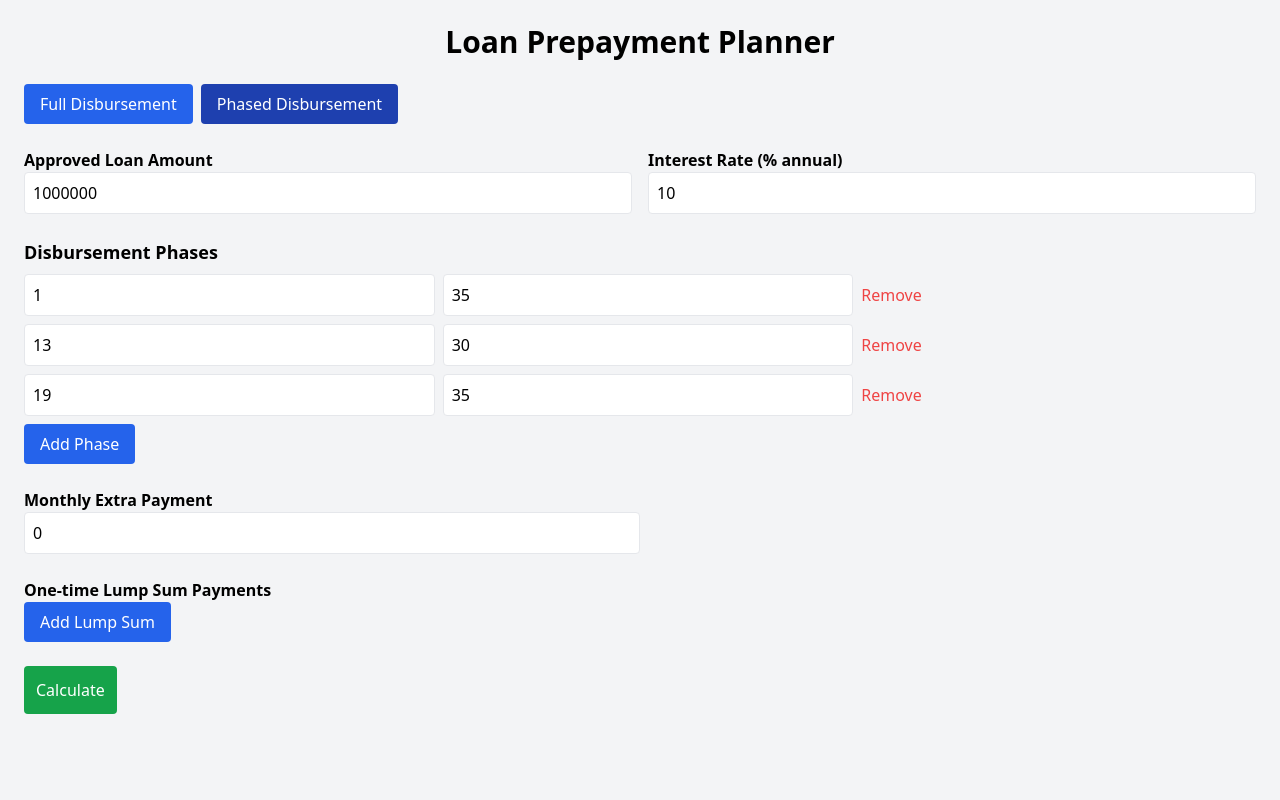
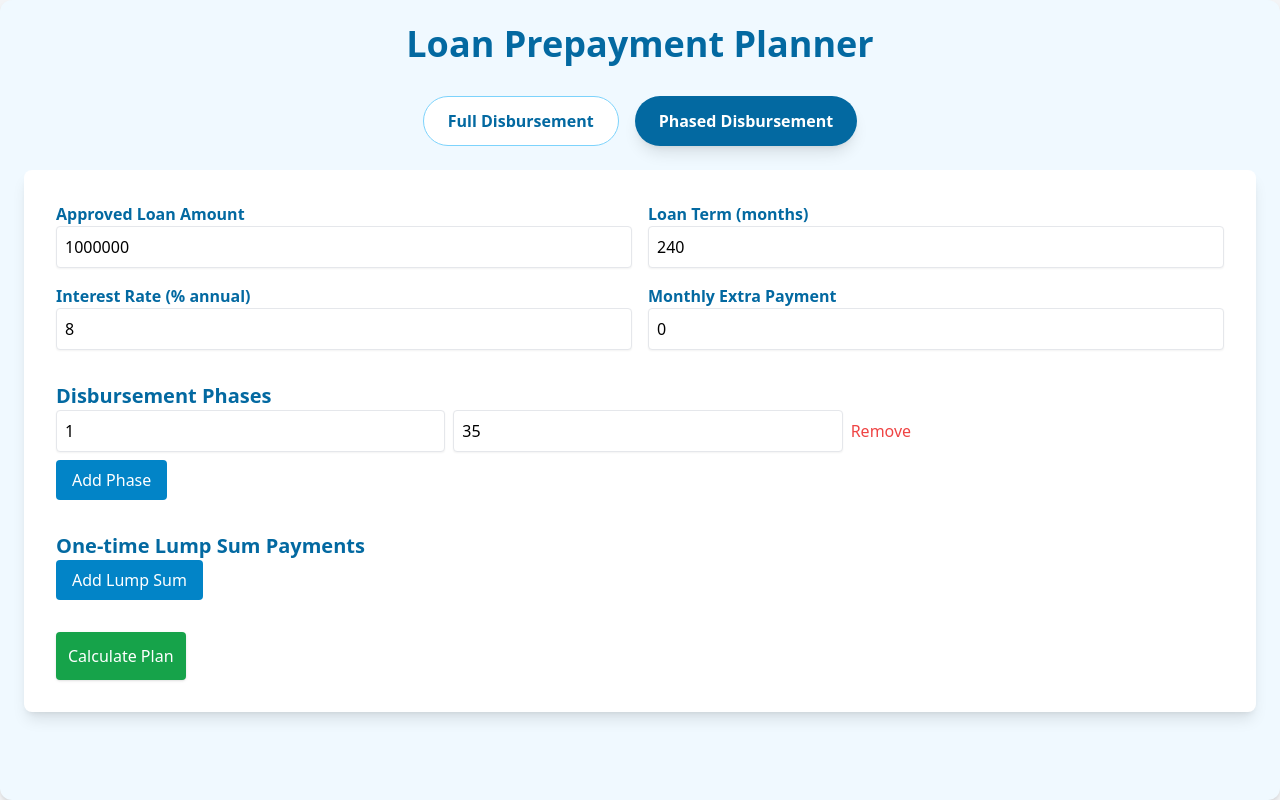
Before and after one commit to inishantmishra/Loan-Calculator, a Vue app: page / in a window 1280 px wide. Both pictures are taken after a click on the button "Phased Disbursement". Built offline with nearby package versions, Linux system fonts and the light colour scheme.

Commit message:
Added 2 Tab-1s

```diff
--- a/src/App.vue
+++ b/src/App.vue
@@ -1,28 +1,30 @@
 <template>
-  <div class="max-w-7xl mx-auto p-6">
-    <h1 class="text-3xl font-bold mb-6 text-center">Loan Prepayment Planner</h1>
-    <div class="mb-6">
+  <div class="max-w-7xl mx-auto p-6 bg-sky-50 min-h-screen rounded-xl shadow-md">
+    <h1 class="text-4xl font-bold mb-8 text-center text-sky-700">Loan Prepayment Planner</h1>
+    <div class="mb-6 flex justify-center space-x-4">
       <button
-        class="px-4 py-2 mr-2 rounded bg-blue-600 text-white"
-        :class="{ 'bg-blue-800': selectedTab === 'full' }"
+        class="px-6 py-3 rounded-full transition-colors duration-300"
+        :class="selectedTab === 'full' ? 'bg-sky-700 text-white shadow-lg' : 'bg-white text-sky-700 border border-sky-300'"
         @click="selectedTab = 'full'"
       >
         Full Disbursement
       </button>
       <button
-        class="px-4 py-2 rounded bg-blue-600 text-white"
-        :class="{ 'bg-blue-800': selectedTab === 'phased' }"
+        class="px-6 py-3 rounded-full transition-colors duration-300"
+        :class="selectedTab === 'phased' ? 'bg-sky-700 text-white shadow-lg' : 'bg-white text-sky-700 border border-sky-300'"
         @click="selectedTab = 'phased'"
       >
         Phased Disbursement
       </button>
     </div>
 
-    <div v-if="selectedTab === 'full'">
-      <FullDisbursementCalculator />
-    </div>
-    <div v-else>
-      <PhasedDisbursementCalculator />
+    <div class="bg-white p-8 rounded-lg shadow-lg">
+      <div v-if="selectedTab === 'full'">
+        <FullDisbursementCalculator />
+      </div>
+      <div v-else>
+        <PhasedDisbursementCalculator />
+      </div>
     </div>
   </div>
 </template>
@@ -47,5 +49,16 @@ export default {
 <style scoped>
 body {
   font-family: 'Segoe UI', Tahoma, Geneva, Verdana, sans-serif;
+  background-color: #f0f9ff;
+  color: #1e293b;
+}
+button {
+  font-weight: 600;
+}
+canvas {
+  background-color: white;
+  border-radius: 0.5rem;
+  padding: 1rem;
+  box-shadow: 0 0 10px rgba(0, 0, 0, 0.05);
 }
 </style>
--- a/src/components/FullDisbursementCalculator.vue
+++ b/src/components/FullDisbursementCalculator.vue
@@ -2,69 +2,70 @@
   <div class="space-y-8">
     <div class="grid grid-cols-1 md:grid-cols-2 gap-4">
       <div>
-        <label class="block font-semibold">Loan Amount</label>
-        <input v-model.number="loanAmount" type="number" class="w-full p-2 border rounded" />
+        <label class="block font-semibold text-sky-700">Loan Amount</label>
+        <input v-model.number="loanAmount" type="number" class="w-full p-2 border rounded shadow-sm" />
       </div>
       <div>
-        <label class="block font-semibold">Interest Rate (% annual)</label>
-        <input v-model.number="interestRate" type="number" class="w-full p-2 border rounded" />
+        <label class="block font-semibold text-sky-700">Interest Rate (% annual)</label>
+        <input v-model.number="interestRate" type="number" class="w-full p-2 border rounded shadow-sm" />
       </div>
       <div>
-        <label class="block font-semibold">Loan Term (months)</label>
-        <input v-model.number="loanTerm" type="number" class="w-full p-2 border rounded" />
+        <label class="block font-semibold text-sky-700">Loan Term (months)</label>
+        <input v-model.number="loanTerm" type="number" class="w-full p-2 border rounded shadow-sm" />
       </div>
       <div>
-        <label class="block font-semibold">Monthly Extra Payment (optional)</label>
-        <input v-model.number="monthlyExtra" type="number" class="w-full p-2 border rounded" />
+        <label class="block font-semibold text-sky-700">Monthly Extra Payment</label>
+        <input v-model.number="monthlyExtra" type="number" class="w-full p-2 border rounded shadow-sm" />
       </div>
     </div>
 
     <div>
-      <h3 class="font-bold text-xl mb-2">Recurring Lump Sum Payments</h3>
-      <input v-model.number="recurringLump.amount" placeholder="Amount" type="number" class="p-2 border rounded w-1/3" />
-      <input v-model.number="recurringLump.every" placeholder="Every X months" type="number" class="p-2 border rounded w-1/3" />
+      <h3 class="font-bold text-xl text-sky-700">Recurring Lump Sum</h3>
+      <input v-model.number="recurringLump.amount" placeholder="Amount" type="number" class="p-2 border rounded shadow-sm w-1/3" />
+      <input v-model.number="recurringLump.every" placeholder="Every X months" type="number" class="p-2 border rounded shadow-sm w-1/3" />
     </div>
 
     <div>
-      <h3 class="font-bold text-xl mb-2">One-time Lump Sum Payments</h3>
+      <h3 class="font-bold text-xl text-sky-700">One-time Lump Sum Payments</h3>
       <div v-for="(lump, index) in oneTimeLumps" :key="index" class="flex gap-2 mb-2">
-        <input v-model.number="lump.month" placeholder="Month" type="number" class="p-2 border rounded w-1/3" />
-        <input v-model.number="lump.amount" placeholder="Amount" type="number" class="p-2 border rounded w-1/3" />
+        <input v-model.number="lump.month" placeholder="Month" type="number" class="p-2 border rounded shadow-sm w-1/3" />
+        <input v-model.number="lump.amount" placeholder="Amount" type="number" class="p-2 border rounded shadow-sm w-1/3" />
         <button @click="oneTimeLumps.splice(index, 1)" class="text-red-600">Remove</button>
       </div>
-      <button @click="oneTimeLumps.push({ month: null, amount: null })" class="bg-blue-500 text-white px-4 py-2 rounded">Add</button>
+      <button @click="oneTimeLumps.push({ month: null, amount: null })" class="bg-sky-600 text-white px-4 py-2 rounded">Add Lump Sum</button>
     </div>
 
-    <button @click="calculate" class="bg-green-600 text-white p-3 rounded">Calculate Plan</button>
+    <button @click="calculate" class="bg-green-600 text-white p-3 rounded shadow">Calculate Plan</button>
 
-    <div v-if="summary">
-      <div class="grid grid-cols-2 md:grid-cols-4 gap-4 mt-8">
-        <div class="bg-gray-100 p-4 rounded shadow">
-          <div class="font-semibold text-sm">Monthly EMI</div>
-          <div class="text-lg font-bold">₹{{ summary.emi.toFixed(2) }}</div>
+    <div v-if="summary" class="mt-8">
+      <div class="grid grid-cols-1 md:grid-cols-4 gap-4">
+        <div class="bg-white border rounded-lg p-4 shadow text-center">
+          <h4 class="font-semibold text-gray-500 text-sm">Monthly EMI</h4>
+          <p class="text-xl font-bold text-sky-700">₹{{ summary.emi.toFixed(2) }}</p>
         </div>
-        <div class="bg-gray-100 p-4 rounded shadow">
-          <div class="font-semibold text-sm">Interest Paid</div>
-          <div class="text-lg font-bold">₹{{ summary.totalInterest.toFixed(2) }}</div>
+        <div class="bg-white border rounded-lg p-4 shadow text-center">
+          <h4 class="font-semibold text-gray-500 text-sm">Total Interest</h4>
+          <p class="text-xl font-bold text-sky-700">₹{{ summary.totalInterest.toFixed(2) }}</p>
         </div>
-        <div class="bg-gray-100 p-4 rounded shadow">
-          <div class="font-semibold text-sm">Months Saved</div>
-          <div class="text-lg font-bold">{{ summary.monthsSaved }}</div>
+        <div class="bg-white border rounded-lg p-4 shadow text-center">
+          <h4 class="font-semibold text-gray-500 text-sm">Duration</h4>
+          <p class="text-xl font-bold text-sky-700">{{ schedule.length }} months</p>
         </div>
-        <div class="bg-gray-100 p-4 rounded shadow">
-          <div class="font-semibold text-sm">Total Duration</div>
-          <div class="text-lg font-bold">{{ schedule.length }} months</div>
+        <div class="bg-white border rounded-lg p-4 shadow text-center">
+          <h4 class="font-semibold text-gray-500 text-sm">Months Saved</h4>
+          <p class="text-xl font-bold text-sky-700">{{ summary.monthsSaved }}</p>
         </div>
       </div>
 
-      <canvas id="stackedBarChart" class="mt-10"></canvas>
-      <canvas id="balanceTrendChart" class="mt-10"></canvas>
+      <canvas id="barChart" class="mt-10"></canvas>
+      <canvas id="lineChart" class="mt-10"></canvas>
 
-      <h3 class="font-bold text-xl mt-8 mb-2">Amortization Schedule</h3>
-      <table class="w-full table-auto text-left border">
+      <h3 class="font-bold text-xl mt-8 text-sky-700">Amortization Schedule</h3>
+      <table class="w-full mt-4 table-auto border">
         <thead>
           <tr>
             <th class="border px-2 py-1">Month</th>
+            <th class="border px-2 py-1">AMI</th>
             <th class="border px-2 py-1">Principal</th>
             <th class="border px-2 py-1">Interest</th>
             <th class="border px-2 py-1">Extra</th>
@@ -73,8 +74,9 @@
           </tr>
         </thead>
         <tbody>
-          <tr v-for="(row, i) in schedule" :key="i">
+          <tr v-for="row in schedule" :key="row.month">
             <td class="border px-2 py-1">{{ row.month }}</td>
+            <td class="border px-2 py-1">₹{{ row.ami.toFixed(2) }}</td>
             <td class="border px-2 py-1">₹{{ row.principal.toFixed(2) }}</td>
             <td class="border px-2 py-1">₹{{ row.interest.toFixed(2) }}</td>
             <td class="border px-2 py-1">₹{{ row.extra.toFixed(2) }}</td>
@@ -93,14 +95,16 @@ import Chart from 'chart.js/auto';
 export default {
   data() {
     return {
-      loanAmount: 100000,
-      interestRate: 10,
-      loanTerm: 12,
+      loanAmount: 1000000,
+      interestRate: 8,
+      loanTerm: 240,
       monthlyExtra: 0,
+      recurringLump: { amount: 0, every: 0 },
       oneTimeLumps: [],
-      recurringLump: { amount: 0, every: 0 },
       schedule: [],
-      summary: null
+      summary: null,
+      barChart: null,
+      lineChart: null
     };
   },
   methods: {
@@ -110,10 +114,9 @@ export default {
 
       let balance = this.loanAmount;
       const lumpMap = Object.fromEntries(this.oneTimeLumps.map(e => [e.month, e.amount]));
-      let schedule = [];
+      const schedule = [];
       let month = 1;
       let totalInterest = 0;
-      const originalTerm = this.loanTerm;
 
       while (balance > 0 && month <= 1000) {
         const interest = balance * r;
@@ -129,8 +132,8 @@ export default {
           lump += lumpMap[month];
         }
 
-        const totalPayment = principal + extra + lump;
-        if (totalPayment > balance) {
+        let totalPay = principal + extra + lump;
+        if (totalPay > balance) {
           principal = balance;
           extra = 0;
           lump = 0;
@@ -138,12 +141,12 @@ export default {
 
         schedule.push({
           month,
-          emi,
+          ami: emi,
           principal,
           interest,
           extra,
           lump,
-          balance: balance - principal - extra - lump
+          balance: balance - (principal + extra + lump)
         });
 
         balance -= (principal + extra + lump);
@@ -155,33 +158,27 @@ export default {
       this.summary = {
         emi,
         totalInterest,
-        monthsSaved: originalTerm - schedule.length
+        monthsSaved: this.loanTerm - schedule.length
       };
 
-      this.$nextTick(() => {
-        this.renderCharts();
-      });
+      this.$nextTick(this.renderCharts);
     },
     renderCharts() {
-      const ctx1 = document.getElementById('stackedBarChart');
-      const ctx2 = document.getElementById('balanceTrendChart');
-      if (!ctx1 || !ctx2) return;
-
-      const labels = this.schedule.map(e => `M${e.month}`);
-      const data = this.schedule;
-
       if (this.barChart) this.barChart.destroy();
       if (this.lineChart) this.lineChart.destroy();
 
-      this.barChart = new Chart(ctx1, {
+      const labels = this.schedule.map(r => `M${r.month}`);
+      const data = this.schedule;
+
+      this.barChart = new Chart(document.getElementById('barChart'), {
         type: 'bar',
         data: {
           labels,
           datasets: [
-            { label: 'Principal', data: data.map(e => e.principal), backgroundColor: 'green', stack: 'stack' },
-            { label: 'Interest', data: data.map(e => e.interest), backgroundColor: 'red', stack: 'stack' },
-            { label: 'Extra', data: data.map(e => e.extra), backgroundColor: 'blue', stack: 'stack' },
-            { label: 'Lump Sum', data: data.map(e => e.lump), backgroundColor: 'orange', stack: 'stack' }
+            { label: 'Principal', data: data.map(r => r.principal), backgroundColor: '#38bdf8', stack: 'stack' },
+            { label: 'Interest', data: data.map(r => r.interest), backgroundColor: '#7dd3fc', stack: 'stack' },
+            { label: 'Extra', data: data.map(r => r.extra), backgroundColor: '#bae6fd', stack: 'stack' },
+            { label: 'Lump Sum', data: data.map(r => r.lump), backgroundColor: '#e0f2fe', stack: 'stack' }
           ]
         },
         options: {
@@ -191,16 +188,16 @@ export default {
         }
       });
 
-      this.lineChart = new Chart(ctx2, {
+      this.lineChart = new Chart(document.getElementById('lineChart'), {
         type: 'line',
         data: {
           labels,
           datasets: [
             {
               label: 'Outstanding Balance',
-              data: data.map(e => e.balance),
-              borderColor: 'purple',
-              backgroundColor: 'purple',
+              data: data.map(r => r.balance),
+              borderColor: '#0ea5e9',
+              backgroundColor: '#0ea5e9',
               fill: false
             }
           ]
@@ -218,3 +215,12 @@ export default {
   }
 };
 </script>
+
+<style scoped>
+canvas {
+  background-color: #fff;
+  border-radius: 0.5rem;
+  padding: 1rem;
+  box-shadow: 0 0 10px rgba(0, 0, 0, 0.05);
+}
+</style>
--- a/src/components/PhasedDisbursementCalculator.vue
+++ b/src/components/PhasedDisbursementCalculator.vue
@@ -1,65 +1,65 @@
 <template>
-  <div class="space-y-6">
+  <div class="space-y-8">
     <div class="grid grid-cols-1 md:grid-cols-2 gap-4">
       <div>
-        <label class="block font-semibold">Approved Loan Amount</label>
-        <input v-model.number="approvedAmount" type="number" class="w-full p-2 border rounded" />
+        <label class="block font-semibold text-sky-700">Approved Loan Amount</label>
+        <input v-model.number="approvedAmount" type="number" class="w-full p-2 border rounded shadow-sm" />
       </div>
       <div>
-        <label class="block font-semibold">Interest Rate (% annual)</label>
-        <input v-model.number="interestRate" type="number" class="w-full p-2 border rounded" />
+        <label class="block font-semibold text-sky-700">Loan Term (months)</label>
+        <input v-model.number="loanTerm" type="number" class="w-full p-2 border rounded shadow-sm" />
+      </div>
+      <div>
+        <label class="block font-semibold text-sky-700">Interest Rate (% annual)</label>
+        <input v-model.number="interestRate" type="number" class="w-full p-2 border rounded shadow-sm" />
+      </div>
+      <div>
+        <label class="block font-semibold text-sky-700">Monthly Extra Payment</label>
+        <input v-model.number="monthlyExtra" type="number" class="w-full p-2 border rounded shadow-sm" />
       </div>
     </div>
 
     <div>
-      <h3 class="text-lg font-bold">Disbursement Phases</h3>
-      <div v-for="(phase, index) in disbursements" :key="index" class="flex gap-2 my-2">
-        <input v-model.number="phase.month" type="number" placeholder="Disburse at month" class="p-2 border rounded w-1/3" />
-        <input v-model.number="phase.percent" type="number" placeholder="% of approved amount" class="p-2 border rounded w-1/3" />
+      <h3 class="font-bold text-xl text-sky-700">Disbursement Phases</h3>
+      <div v-for="(phase, index) in disbursements" :key="index" class="flex gap-2 mb-2">
+        <input v-model.number="phase.month" placeholder="Month" type="number" class="p-2 border rounded shadow-sm w-1/3" />
+        <input v-model.number="phase.percent" placeholder="% of loan" type="number" class="p-2 border rounded shadow-sm w-1/3" />
         <button @click="disbursements.splice(index, 1)" class="text-red-500">Remove</button>
       </div>
-      <button @click="disbursements.push({ month: null, percent: null })" class="bg-blue-600 text-white px-4 py-2 rounded">
-        Add Phase
-      </button>
+      <button @click="disbursements.push({ month: null, percent: null })" class="bg-sky-600 text-white px-4 py-2 rounded">Add Phase</button>
     </div>
 
     <div>
-      <h3 class="font-semibold mt-4">Monthly Extra Payment</h3>
-      <input v-model.number="monthlyExtra" type="number" class="p-2 border rounded w-full md:w-1/2" />
+      <h3 class="font-bold text-xl text-sky-700">One-time Lump Sum Payments</h3>
+      <div v-for="(lump, index) in oneTimeLumps" :key="index" class="flex gap-2 mb-2">
+        <input v-model.number="lump.month" placeholder="Month" type="number" class="p-2 border rounded shadow-sm w-1/3" />
+        <input v-model.number="lump.amount" placeholder="Amount" type="number" class="p-2 border rounded shadow-sm w-1/3" />
+        <button @click="oneTimeLumps.splice(index, 1)" class="text-red-500">Remove</button>
+      </div>
+      <button @click="oneTimeLumps.push({ month: null, amount: null })" class="bg-sky-600 text-white px-4 py-2 rounded">Add Lump Sum</button>
     </div>
 
-    <div>
-      <h3 class="font-semibold mt-4">One-time Lump Sum Payments</h3>
-      <div v-for="(lump, index) in oneTimeLumps" :key="index" class="flex gap-2 my-2">
-        <input v-model.number="lump.month" placeholder="Month" type="number" class="p-2 border rounded w-1/3" />
-        <input v-model.number="lump.amount" placeholder="Amount" type="number" class="p-2 border rounded w-1/3" />
-        <button @click="oneTimeLumps.splice(index, 1)" class="text-red-500">Remove</button>
-      </div>
-      <button @click="oneTimeLumps.push({ month: null, amount: null })" class="bg-blue-600 text-white px-4 py-2 rounded">
-        Add Lump Sum
-      </button>
-    </div>
+    <button @click="calculate" class="bg-green-600 text-white p-3 rounded shadow">Calculate Plan</button>
 
-    <button @click="calculate" class="bg-green-600 text-white p-3 rounded">Calculate</button>
-
-    <div v-if="summary">
-      <div class="grid grid-cols-1 md:grid-cols-3 gap-4 mt-8">
-        <div v-for="(phase, i) in summary.phases" :key="i" class="bg-gray-100 p-4 rounded shadow">
-          <div class="font-semibold">Phase {{ i + 1 }}</div>
+    <div v-if="summary.length" class="mt-8">
+      <div class="grid grid-cols-1 md:grid-cols-3 gap-4">
+        <div v-for="(phase, i) in summary" :key="i" class="bg-white border rounded-lg p-4 shadow text-center">
+          <h4 class="font-semibold text-gray-500 text-sm">Phase {{ i + 1 }}</h4>
           <p>Disbursed ₹{{ phase.amount }}</p>
           <p>EMI ₹{{ phase.emi.toFixed(2) }}</p>
-          <p>Term: {{ phase.term }} months</p>
+          <p>From Month {{ phase.month }}</p>
         </div>
       </div>
 
-      <canvas id="phasedStackedBarChart" class="mt-10"></canvas>
-      <canvas id="phasedBalanceTrendChart" class="mt-10"></canvas>
+      <canvas id="phaseBarChart" class="mt-10"></canvas>
+      <canvas id="phaseLineChart" class="mt-10"></canvas>
 
-      <h3 class="font-bold text-xl mt-8 mb-2">Amortization Schedule</h3>
-      <table class="w-full table-auto text-left border">
+      <h3 class="font-bold text-xl mt-8 text-sky-700">Amortization Schedule</h3>
+      <table class="w-full mt-4 table-auto border">
         <thead>
           <tr>
             <th class="border px-2 py-1">Month</th>
+            <th class="border px-2 py-1">AMI</th>
             <th class="border px-2 py-1">Principal</th>
             <th class="border px-2 py-1">Interest</th>
             <th class="border px-2 py-1">Extra</th>
@@ -68,8 +68,9 @@
           </tr>
         </thead>
         <tbody>
-          <tr v-for="(row, i) in schedule" :key="i">
+          <tr v-for="row in schedule" :key="row.month">
             <td class="border px-2 py-1">{{ row.month }}</td>
+            <td class="border px-2 py-1">₹{{ row.ami.toFixed(2) }}</td>
             <td class="border px-2 py-1">₹{{ row.principal.toFixed(2) }}</td>
             <td class="border px-2 py-1">₹{{ row.interest.toFixed(2) }}</td>
             <td class="border px-2 py-1">₹{{ row.extra.toFixed(2) }}</td>
@@ -89,85 +90,86 @@ export default {
   data() {
     return {
       approvedAmount: 1000000,
-      interestRate: 10,
-      disbursements: [{ month: 1, percent: 35 }, { month: 13, percent: 30 }, { month: 19, percent: 35 }],
+      loanTerm: 240,
+      interestRate: 8,
       monthlyExtra: 0,
+      disbursements: [{ month: 1, percent: 35 }],
       oneTimeLumps: [],
       schedule: [],
-      summary: null
+      summary: [],
+      phaseBarChart: null,
+      phaseLineChart: null
     };
   },
   methods: {
     calculate() {
       const r = this.interestRate / 12 / 100;
+      const sortedPhases = [...this.disbursements].sort((a, b) => a.month - b.month);
       const lumpMap = Object.fromEntries(this.oneTimeLumps.map(e => [e.month, e.amount]));
-      const sortedDisbursals = [...this.disbursements].sort((a, b) => a.month - b.month);
-      const schedule = [];
-      let disbursed = 0;
-      let disbursedTotal = 0;
+
+      let schedule = [];
+      let balance = 0;
       let emi = 0;
-      let term = 240;
-      let balance = 0;
-      let currentPhase = 0;
-      const phases = [];
+      let phaseIndex = 0;
+      const summary = [];
+      let month = 1;
 
-      for (let month = 1; month <= 1000 && (balance > 0 || currentPhase < sortedDisbursals.length); month++) {
-        if (currentPhase < sortedDisbursals.length && sortedDisbursals[currentPhase].month === month) {
-          const amount = (sortedDisbursals[currentPhase].percent / 100) * this.approvedAmount;
+      while (month <= 1000 && (balance > 0 || phaseIndex < sortedPhases.length)) {
+        if (phaseIndex < sortedPhases.length && sortedPhases[phaseIndex].month === month) {
+          const amount = (sortedPhases[phaseIndex].percent / 100) * this.approvedAmount;
           balance += amount;
-          disbursedTotal += amount;
-          emi = (balance * r * term) / (Math.pow(1 + r, term) - 1);
-          phases.push({ amount, emi, term });
-          currentPhase++;
+          emi = (balance * r * this.loanTerm) / (Math.pow(1 + r, this.loanTerm) - 1);
+          summary.push({ amount, emi, month });
+          phaseIndex++;
         }
 
         const interest = balance * r;
         let principal = emi - interest;
-        const extra = this.monthlyExtra || 0;
-        const lump = lumpMap[month] || 0;
+        let extra = this.monthlyExtra;
+        let lump = lumpMap[month] || 0;
 
-        if (principal + extra + lump > balance) {
+        const totalPayment = principal + extra + lump;
+        if (totalPayment > balance) {
           principal = balance;
+          extra = 0;
+          lump = 0;
         }
 
         schedule.push({
           month,
+          ami: emi,
           principal,
           interest,
           extra,
           lump,
-          balance: balance - principal - extra - lump
+          balance: balance - (principal + extra + lump)
         });
 
         balance -= (principal + extra + lump);
         if (balance <= 0) break;
+        month++;
       }
 
       this.schedule = schedule;
-      this.summary = { phases };
-
-      this.$nextTick(() => this.renderCharts());
+      this.summary = summary;
+      this.$nextTick(this.renderCharts);
     },
     renderCharts() {
-      const ctx1 = document.getElementById('phasedStackedBarChart');
-      const ctx2 = document.getElementById('phasedBalanceTrendChart');
-      if (!ctx1 || !ctx2) return;
+      if (this.phaseBarChart) this.phaseBarChart.destroy();
+      if (this.phaseLineChart) this.phaseLineChart.destroy();
 
-      const labels = this.schedule.map(e => `M${e.month}`);
+      const labels = this.schedule.map(r => `M${r.month}`);
       const data = this.schedule;
 
-      if (this.barChart) this.barChart.destroy();
-      if (this.lineChart) this.lineChart.destroy();
-
-      this.barChart = new Chart(ctx1, {
+      this.phaseBarChart = new Chart(document.getElementById('phaseBarChart'), {
         type: 'bar',
         data: {
           labels,
           datasets: [
-            { label: 'Principal', data: data.map(e => e.principal), backgroundColor: 'green', stack: 'stack' },
-            { label: 'Interest', data: data.map(e => e.interest), backgroundColor: 'red', stack: 'stack' },
-            { label: 'Extra', data: data.map(e => e.extra), backgroundColor: 'blue', stack: 'stack' },
-            { label: 'Lump Sum', data: data.map(e => e.lump), backgroundColor: 'orange', stack: 'stack' }
+            { label: 'Principal', data: data.map(r => r.principal), backgroundColor: '#38bdf8', stack: 'stack' },
+            { label: 'Interest', data: data.map(r => r.interest), backgroundColor: '#7dd3fc', stack: 'stack' },
+            { label: 'Extra', data: data.map(r => r.extra), backgroundColor: '#bae6fd', stack: 'stack' },
+            { label: 'Lump Sum', data: data.map(r => r.lump), backgroundColor: '#e0f2fe', stack: 'stack' }
           ]
         },
         options: {
@@ -177,15 +179,15 @@ export default {
         }
       });
 
-      this.lineChart = new Chart(ctx2, {
+      this.phaseLineChart = new Chart(document.getElementById('phaseLineChart'), {
         type: 'line',
         data: {
           labels,
           datasets: [{
             label: 'Outstanding Balance',
-            data: data.map(e => e.balance),
-            borderColor: 'purple',
-            backgroundColor: 'purple',
+            data: data.map(r => r.balance),
+            borderColor: '#0ea5e9',
+            backgroundColor: '#0ea5e9',
             fill: false
           }]
         },
@@ -202,3 +204,12 @@ export default {
   }
 };
 </script>
+
+<style scoped>
+canvas {
+  background-color: #fff;
+  border-radius: 0.5rem;
+  padding: 1rem;
+  box-shadow: 0 0 10px rgba(0, 0, 0, 0.05);
+}
+</style>
```
